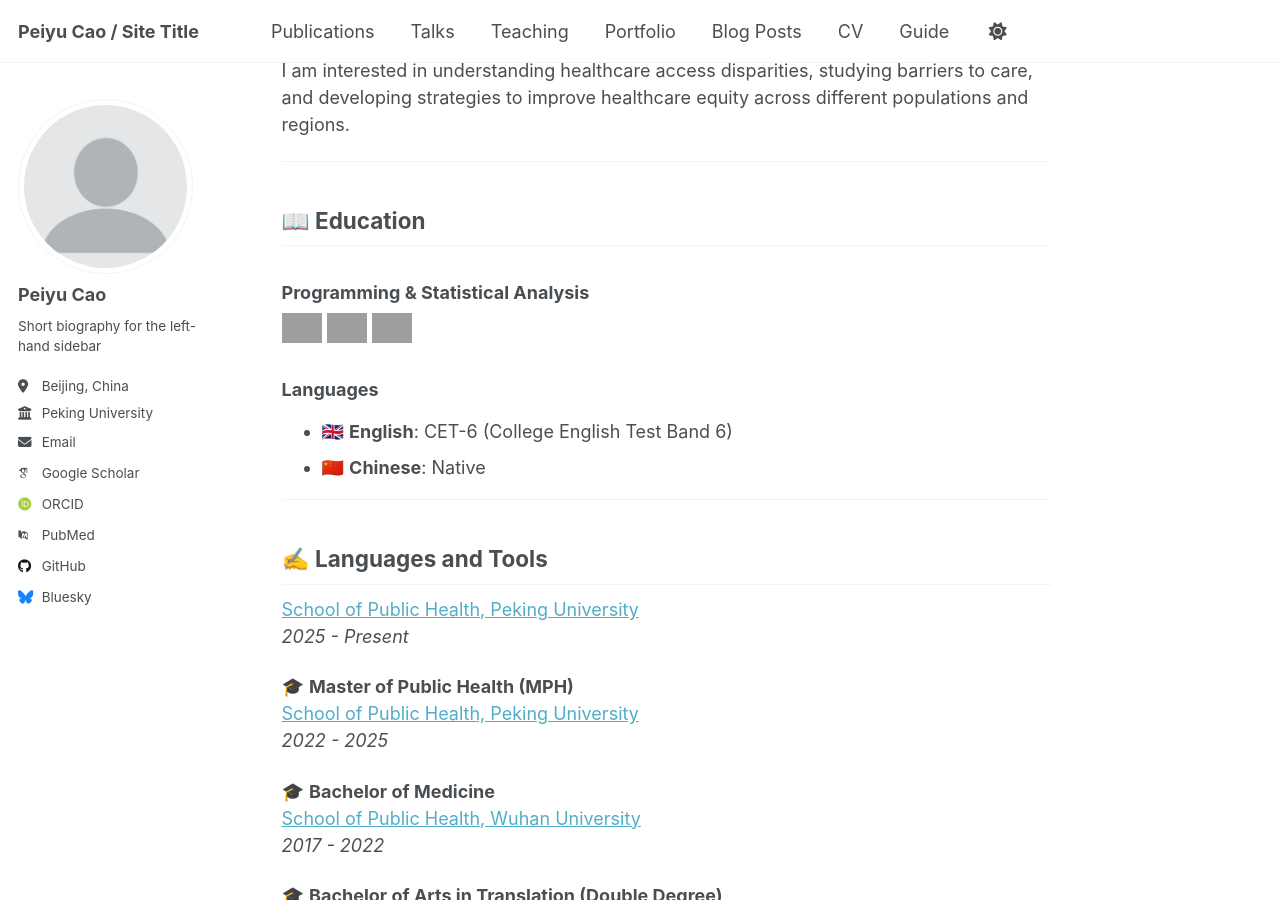
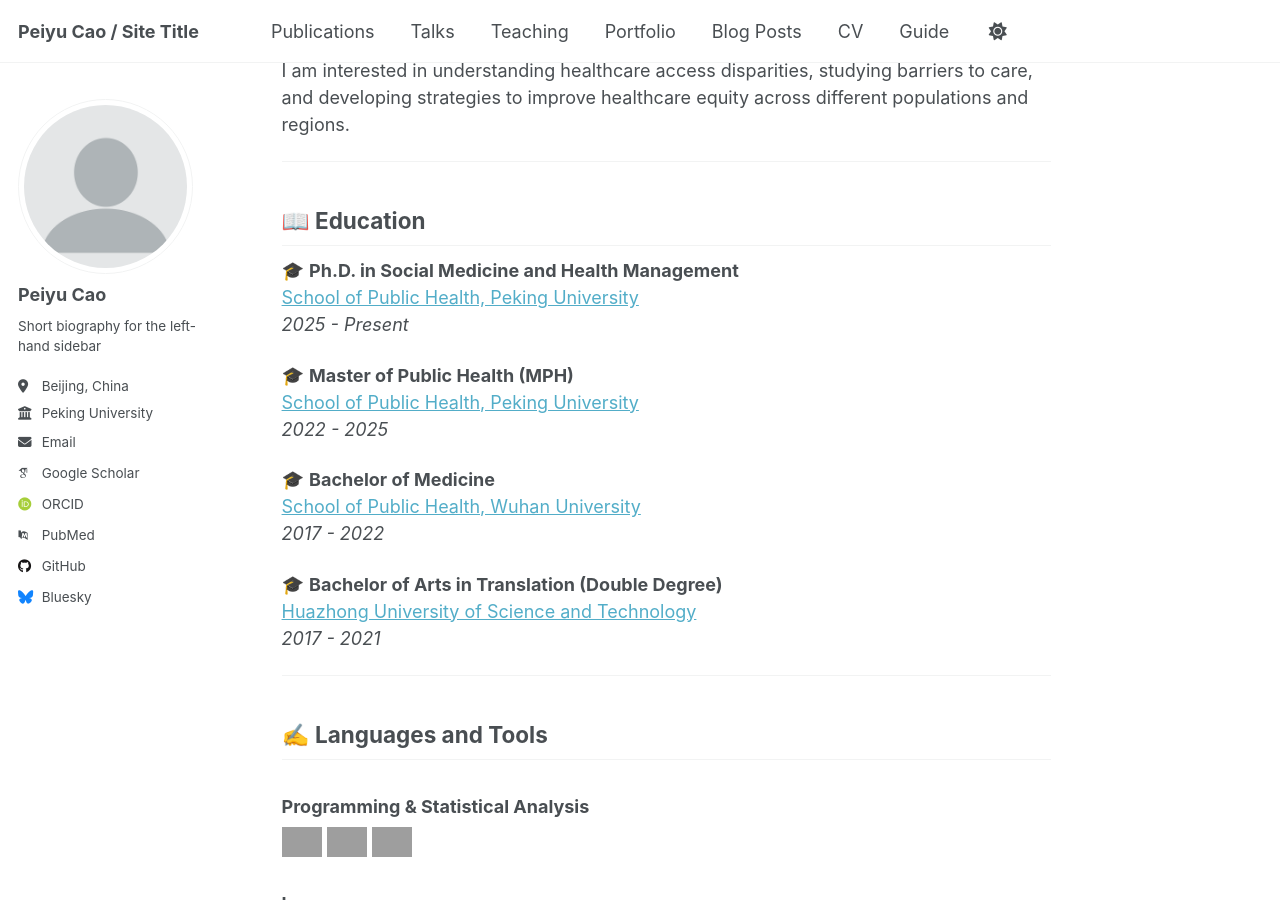
Before and after one commit to Peiyu-Cao/Peiyu-Cao.github.io, a Jekyll site: the page built from _pages/about.md, in a window 1280 px wide and 900 px high, scrolled down 680 px. Built offline with Jekyll 4.4.1, drawn with Linux system fonts in a browser that asks for light colours; some web fonts are replaced; a script that is not in the unit is left out; grey boxes are pictures that could not be loaded.

Commit message:
Update about.md

```diff
--- a/_pages/about.md
+++ b/_pages/about.md
@@ -31,21 +31,7 @@ I am interested in understanding healthcare access disparities, studying barrier
 
 ## 📖 Education
 
-### Programming & Statistical Analysis
-<p align="left">
-  <img src="https://www.r-project.org/logo/Rlogo.png" alt="R" width="40" height="40"/>
-  <img src="https://raw.githubusercontent.com/devicons/devicon/master/icons/python/python-original.svg" alt="Python" width="40" height="40"/>
-  <img src="https://upload.wikimedia.org/wikipedia/commons/5/5c/Stata_Logo.svg" alt="Stata" width="40" height="40"/>
-</p>
-
-### Languages
-- 🇬🇧 **English**: CET-6 (College English Test Band 6)
-- 🇨🇳 **Chinese**: Native
-
----
-
-
-## ✍️ Languages and Tools
+🎓 **Ph.D. in Social Medicine and Health Management**
 [School of Public Health, Peking University](https://sph.pku.edu.cn/)
 *2025 - Present*
 
```
